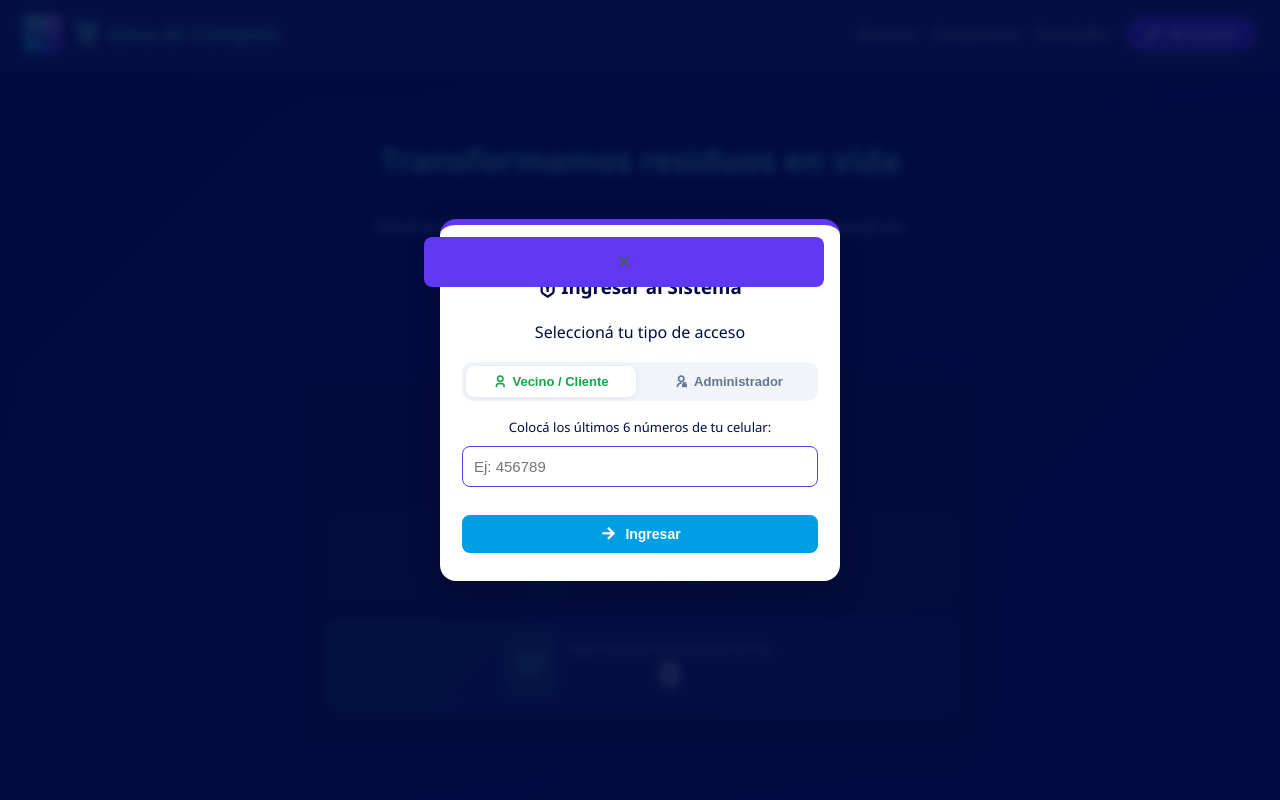
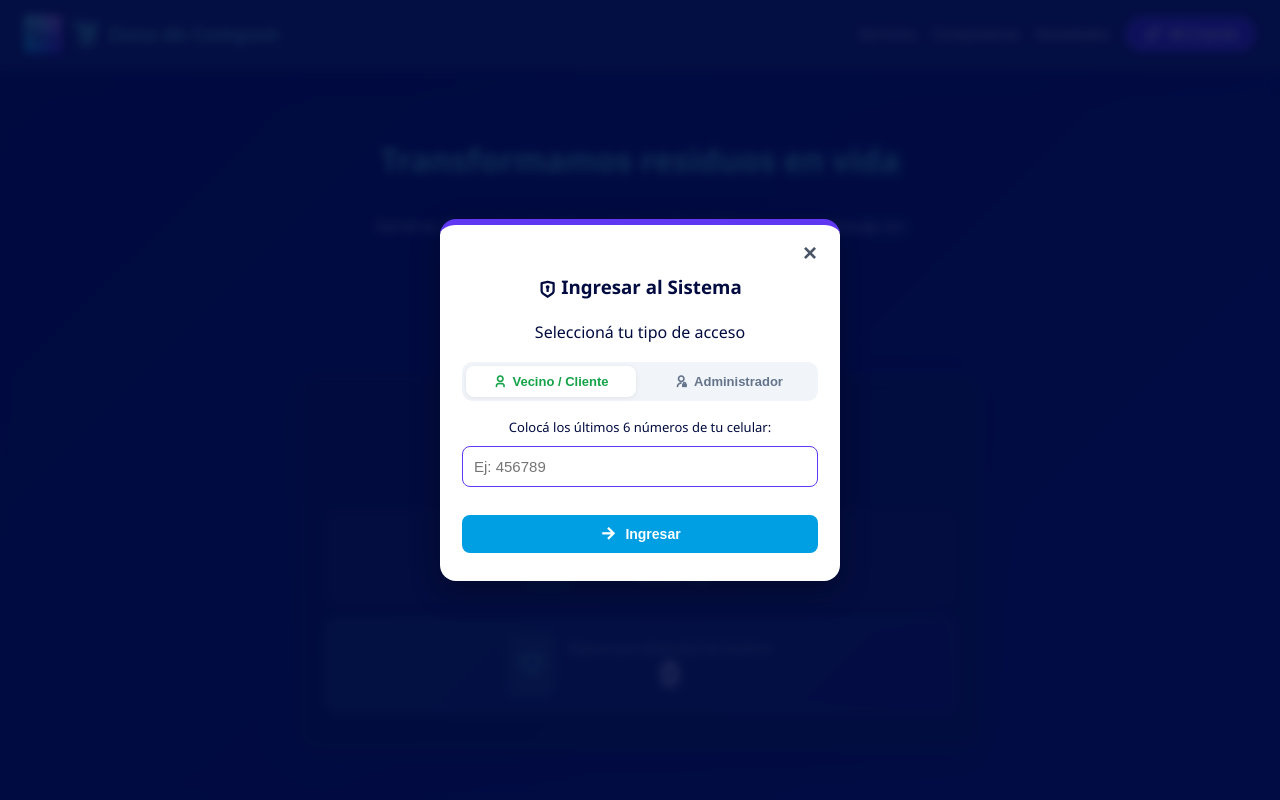
Before and after one commit to LauraDeniseCaro/zonadecompost-vite, a website built with Vite: page index.html in a window 1280 px wide. Both pictures are taken after a click on the button "Mi Cuenta". Shown: the top 800 px of the page. Built offline with nearby package versions, Linux system fonts and the light colour scheme; some packages are replaced by stand-ins of ours; no server answers; the database is empty.

Commit message:
fix: diseno modal login sin estilos inline y cruz de cierre

```diff
--- a/css/publico.css
+++ b/css/publico.css
@@ -156,3 +156,34 @@
 .pagina-publica .seccion-oculta {
   display: none !important;
 }
+
+/* Botón de cierre del modal (anula estilos globales de button) */
+.pagina-publica .bloqueo-caja .btn-cerrar-modal {
+  position: absolute;
+  top: 12px;
+  right: 14px;
+  width: 32px;
+  height: 32px;
+  min-width: unset;
+  padding: 0;
+  margin: 0;
+  background: transparent;
+  color: var(--color-texto-suave, #64748b);
+  border: none;
+  border-radius: 50%;
+  font-size: 24px;
+  line-height: 1;
+  display: flex;
+  align-items: center;
+  justify-content: center;
+  cursor: pointer;
+  box-shadow: none;
+  transform: none;
+  transition: color 0.2s ease, background-color 0.2s ease;
+}
+
+.pagina-publica .bloqueo-caja .btn-cerrar-modal:hover {
+  background-color: #f1f5f9;
+  color: var(--color-oscuro, #0f172a);
+  transform: none;
+}
--- a/index.html
+++ b/index.html
@@ -296,8 +296,8 @@
   <!-- VENTANA MODAL PARA LOGUEO -->
   <div id="modalLogin" class="bloqueo-overlay modal-oculto">
     <div class="bloqueo-caja">
-      <button type="button" class="cerrar-modal" onclick="cerrarModalLogin()" aria-label="Cerrar modal">&times;</button>
-
+      <button type="button" class="btn-cerrar-modal" onclick="cerrarModalLogin()"
+        aria-label="Cerrar modal">&times;</button>
       <h3>
         <i class="ri-shield-keyhole-line icon"></i> Ingresar al Sistema
       </h3>
```
Also changed, not shown: dist/assets/main-CoyFLL_9.css (deleted), dist/assets/main-DyChq00s.js (renamed from dist/assets/main-BcZaROvp.js), dist/assets/main-FUZAS3FM.css (added), dist/index.html, dist/sw.js.
